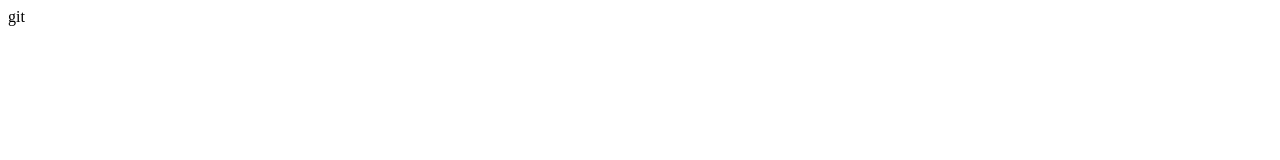
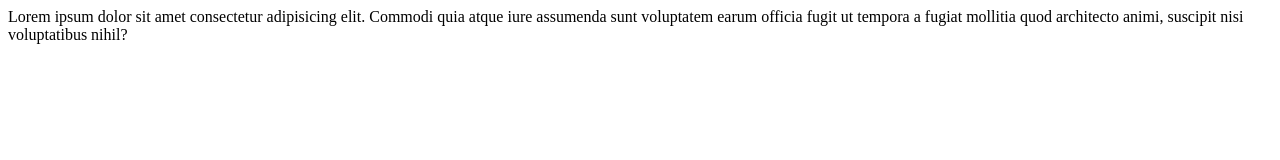
Before and after one commit to nasrijlassi/mon-site-github, a plain HTML site: page index.html in a window 1280 px wide. Drawn offline with Linux system fonts and the light colour scheme.

Commit message:
Hello-world

```diff
--- a/index.html
+++ b/index.html
@@ -7,6 +7,6 @@
     <title>Document</title>
 </head>
 <body>
-    git
+    Lorem ipsum dolor sit amet consectetur adipisicing elit. Commodi quia atque iure assumenda sunt voluptatem earum officia fugit ut tempora a fugiat mollitia quod architecto animi, suscipit nisi voluptatibus nihil?
 </body>
 </html>
```
